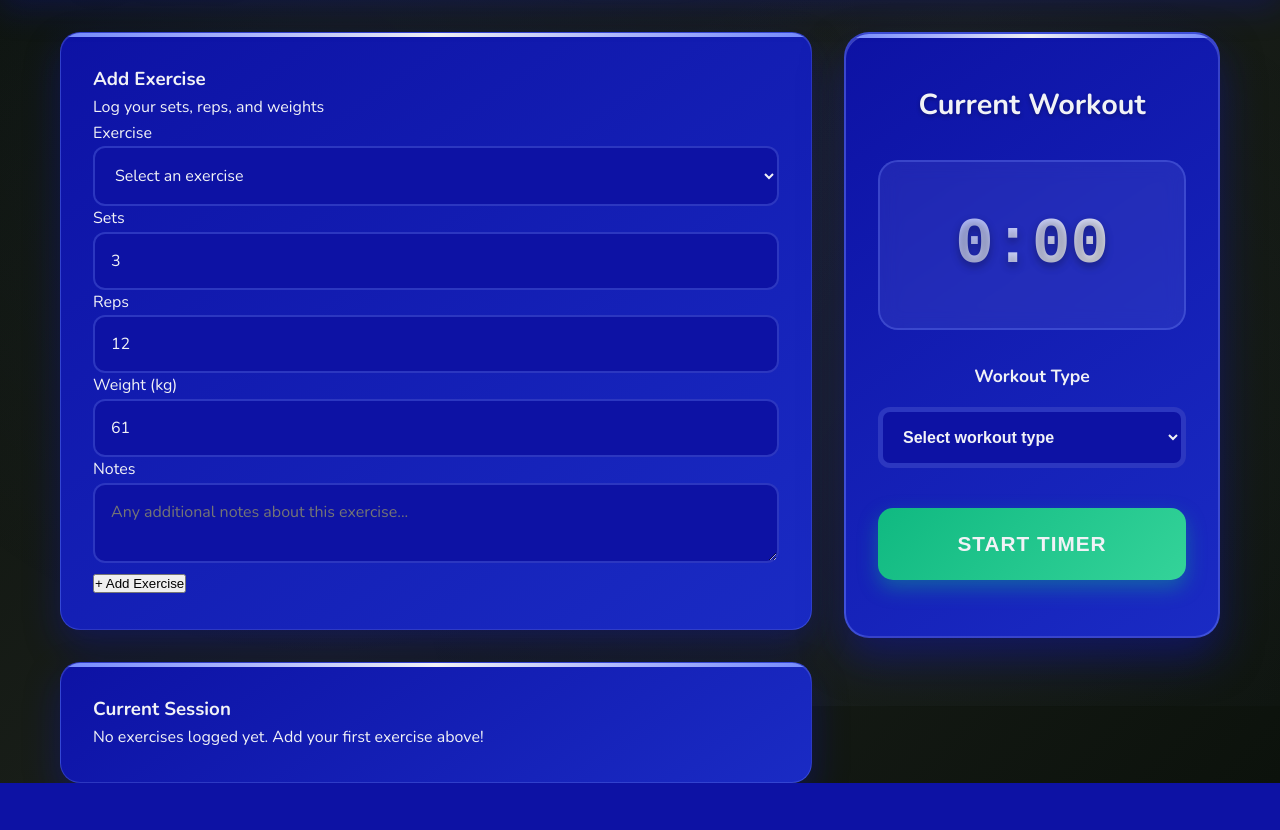
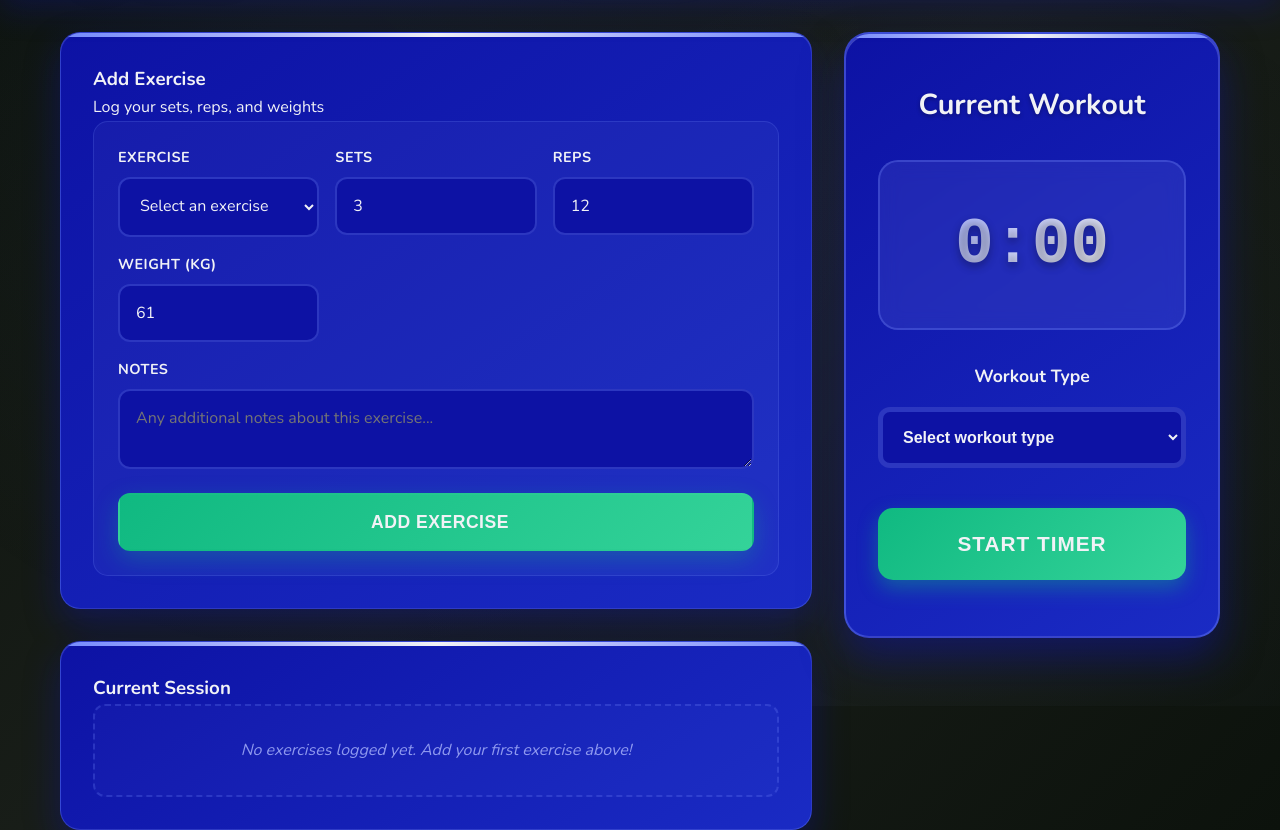
Before and after one commit to Etherixxx/FitNet, a Flask app: page /log-workout in a window 1280 px wide. Shown: the part 94-924 px from the top of the page. Before the commit the page ends 877 px from the top, so only its background shows below. Run offline with Flask 3, Linux system fonts and the light colour scheme; a user stored in the database is signed in.

Commit message:
Made the Add Exercise button and the overall design of the log workout page look nice.

```diff
--- a/static/css/dashboard.css
+++ b/static/css/dashboard.css
@@ -1271,6 +1271,182 @@ body:before {
     margin-top: 10px;
 }
 
+/* Add Exercise Button Styling */
+.add-exercise-btn {
+  background: linear-gradient(135deg, #10b981, #34d399) !important;
+  color: #F1F2F6 !important;
+  border: none !important;
+  padding: 1rem 2rem !important;
+  border-radius: 12px !important;
+  font-size: 1.1rem !important;
+  font-weight: 700 !important;
+  cursor: pointer !important;
+  transition: all 0.4s ease !important;
+  text-transform: uppercase !important;
+  letter-spacing: 0.5px !important;
+  width: 100% !important;
+  margin-top: 1.5rem !important;
+  position: relative !important;
+  overflow: hidden !important;
+  box-shadow: 0 8px 25px rgba(16, 185, 129, 0.3) !important;
+  border: 2px solid transparent !important;
+}
+
+.add-exercise-btn:before {
+  content: '';
+  position: absolute;
+  top: 50%;
+  left: 50%;
+  width: 0;
+  height: 0;
+  background: rgba(255, 255, 255, 0.2);
+  border-radius: 50%;
+  transition: all 0.4s ease;
+  transform: translate(-50%, -50%);
+}
+
+.add-exercise-btn:hover {
+  background: linear-gradient(135deg, #059669, #10b981) !important;
+  transform: translateY(-3px) !important;
+  box-shadow: 0 15px 35px rgba(16, 185, 129, 0.5) !important;
+  border-color: rgba(52, 211, 153, 0.4) !important;
+}
+
+.add-exercise-btn:hover:before {
+  width: 300px;
+  height: 300px;
+}
+
+.add-exercise-btn:active {
+  transform: translateY(-1px) !important;
+  box-shadow: 0 8px 20px rgba(16, 185, 129, 0.4) !important;
+}
+
+.add-exercise-btn i {
+  margin-right: 8px;
+  font-size: 1.2rem;
+  filter: drop-shadow(0 2px 4px rgba(0, 0, 0, 0.2));
+}
+
+/* Save Workout Button Styling */
+.save-workout-btn {
+  background: linear-gradient(135deg, #758BFD, #AEB8FE) !important;
+  color: #0C120C !important;
+  border: none !important;
+  padding: 1rem 2rem !important;
+  border-radius: 12px !important;
+  font-size: 1.1rem !important;
+  font-weight: 700 !important;
+  cursor: pointer !important;
+  transition: all 0.4s ease !important;
+  text-transform: uppercase !important;
+  letter-spacing: 0.5px !important;
+  width: 100% !important;
+  margin-top: 1rem !important;
+  position: relative !important;
+  overflow: hidden !important;
+  box-shadow: 0 8px 25px rgba(117, 139, 253, 0.3) !important;
+  border: 2px solid transparent !important;
+}
+
+.save-workout-btn:before {
+  content: '';
+  position: absolute;
+  top: 50%;
+  left: 50%;
+  width: 0;
+  height: 0;
+  background: rgba(255, 255, 255, 0.2);
+  border-radius: 50%;
+  transition: all 0.4s ease;
+  transform: translate(-50%, -50%);
+}
+
+.save-workout-btn:hover {
+  background: linear-gradient(135deg, #AEB8FE, #F1F2F6) !important;
+  transform: translateY(-3px) !important;
+  box-shadow: 0 15px 35px rgba(117, 139, 253, 0.5) !important;
+  border-color: rgba(174, 184, 254, 0.4) !important;
+}
+
+.save-workout-btn:hover:before {
+  width: 300px;
+  height: 300px;
+}
+
+.save-workout-btn:active {
+  transform: translateY(-1px) !important;
+  box-shadow: 0 8px 20px rgba(117, 139, 253, 0.4) !important;
+}
+
+/* Form styling for exercise form */
+.exercise-form {
+  padding: 1.5rem;
+  background: rgba(174, 184, 254, 0.05);
+  border-radius: 15px;
+  border: 1px solid rgba(117, 139, 253, 0.2);
+}
+
+.form-row {
+  display: grid;
+  grid-template-columns: repeat(auto-fit, minmax(180px, 1fr));
+  gap: 1rem;
+  margin-bottom: 1rem;
+}
+
+.form-group {
+  display: flex;
+  flex-direction: column;
+  gap: 0.5rem;
+}
+
+.form-group label {
+  color: #F1F2F6;
+  font-weight: 600;
+  font-size: 0.9rem;
+  text-transform: uppercase;
+  letter-spacing: 0.5px;
+}
+
+.add-exercise .card h3 {
+  color: #F1F2F6;
+  font-size: 1.4rem;
+  margin-bottom: 0.5rem;
+  text-shadow: 0 2px 4px rgba(0, 0, 0, 0.3);
+}
+
+.add-exercise .card p {
+  color: #AEB8FE;
+  margin-bottom: 1.5rem;
+  font-size: 1rem;
+}
+
+/* Enhanced current session styling */
+.current-session .card h3 {
+  color: #F1F2F6;
+  font-size: 1.4rem;
+  margin-bottom: 1rem;
+  text-shadow: 0 2px 4px rgba(0, 0, 0, 0.3);
+}
+
+.empty-state {
+  text-align: center;
+  padding: 2rem;
+  color: #AEB8FE;
+  font-style: italic;
+  opacity: 0.8;
+  border: 2px dashed rgba(117, 139, 253, 0.3);
+  border-radius: 12px;
+  background: rgba(117, 139, 253, 0.05);
+}
+
+.exercise-list {
+  display: flex;
+  flex-direction: column;
+  gap: 0.5rem;
+  margin-bottom: 1.5rem;
+}
+
 /* Responsive adjustments */
 @media (max-width: 768px) {
   .profile-photo {
@@ -1280,11 +1456,22 @@ body:before {
 
   .upload-form {
     flex-direction: column;
+    gap: 10px;
   }
 
   .upload-btn, .save-photo-btn {
     width: 100%;
     max-width: 200px;
+  }
+
+  .form-row {
+    grid-template-columns: 1fr;
+  }
+
+  .add-exercise-btn,
+  .save-workout-btn {
+    padding: 0.875rem 1.5rem !important;
+    font-size: 1rem !important;
   }
 }
 
--- a/templates/log-workout.html
+++ b/templates/log-workout.html
@@ -185,7 +185,10 @@
                             <textarea id="notes" placeholder="Any additional notes about this exercise..."></textarea>
                         </div>
 
-                        <button id="addExercise" class="add-exercise-btn">+ Add Exercise</button>
+                        <button id="addExercise" class="add-exercise-btn">
+                            <i class="fas fa-plus-circle"></i>
+                            Add Exercise
+                        </button>
                     </div>
                 </div>
 
@@ -195,7 +198,10 @@
                     <div id="sessionLog">
                         <p class="empty-state">No exercises logged yet. Add your first exercise above!</p>
                     </div>
-                    <button id="saveWorkout" class="save-workout-btn" style="display: none;">Save Workout</button>
+                    <button id="saveWorkout" class="save-workout-btn" style="display: none;">
+                        <i class="fas fa-save"></i>
+                        Save Workout
+                    </button>
                 </div>
             </div>
 
```
Lines whose indentation alone changed are shown as unchanged.
